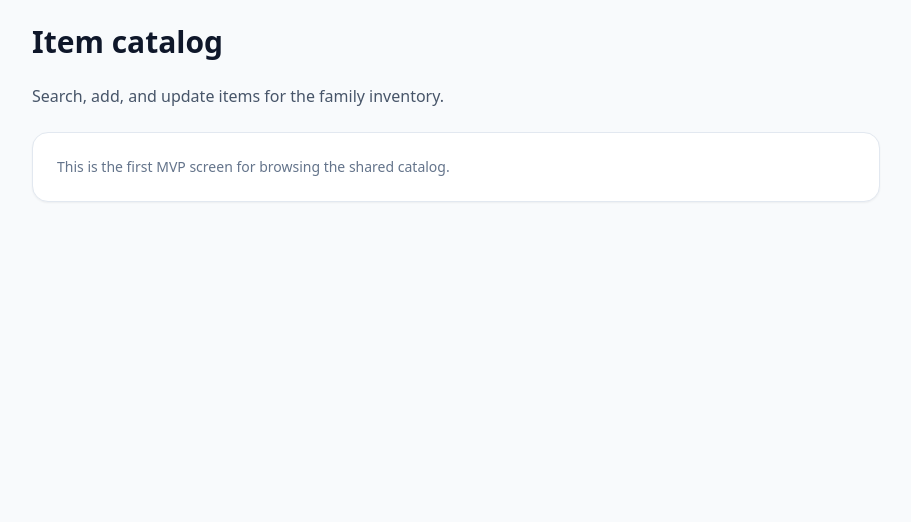
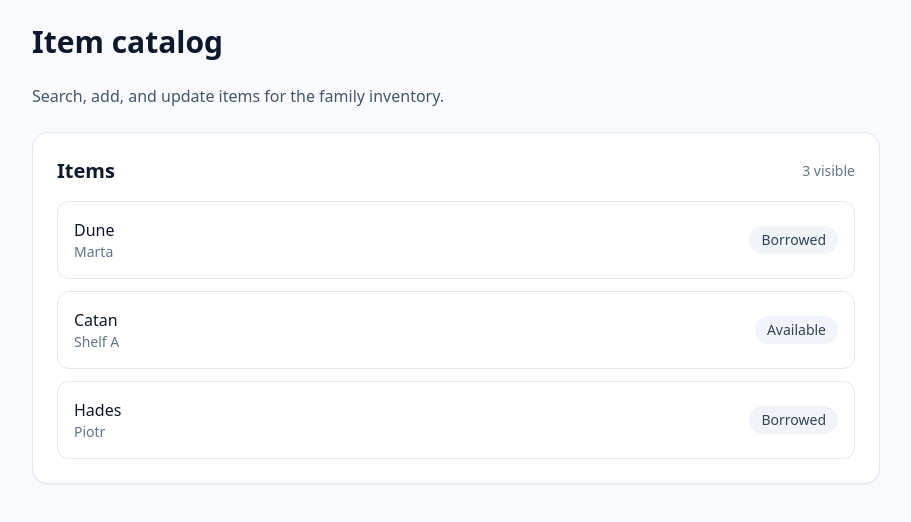
Before and after one commit to kpodlewski/family-shelf, a Next.js app: page /items in a window 1280 px wide. Shown: the top 522 px of the page, without its empty margins (184-1095 px from the left). Built offline with nearby package versions, Linux system fonts and the light colour scheme.

Commit message:
test 10x skills

```diff
--- a/src/app/items/page.tsx
+++ b/src/app/items/page.tsx
@@ -1,11 +1,37 @@
+import { formatItemStatus } from '@/lib/formatItemStatus'
+
+const items = [
+  { name: 'Dune', status: 'Borrowed', location: 'Marta' },
+  { name: 'Catan', status: 'Available', location: 'Shelf A' },
+  { name: 'Hades', status: 'Borrowed', location: 'Piotr' },
+]
+
 export default function ItemsPage() {
   return (
     <main className="mx-auto flex min-h-screen max-w-4xl flex-col gap-6 p-6">
       <h1 className="text-3xl font-semibold">Item catalog</h1>
       <p className="text-slate-600">Search, add, and update items for the family inventory.</p>
-      <div className="rounded-2xl border border-slate-200 bg-white p-6 shadow-sm">
-        <p className="text-sm text-slate-500">This is the first MVP screen for browsing the shared catalog.</p>
-      </div>
+
+      <section className="rounded-2xl border border-slate-200 bg-white p-6 shadow-sm">
+        <div className="mb-4 flex items-center justify-between">
+          <h2 className="text-xl font-semibold">Items</h2>
+          <span className="text-sm text-slate-500">{items.length} visible</span>
+        </div>
+
+        <div className="grid gap-3">
+          {items.map((item) => (
+            <div key={item.name} className="flex items-center justify-between rounded-xl border border-slate-200 p-4">
+              <div>
+                <p className="font-medium">{item.name}</p>
+                <p className="text-sm text-slate-500">{item.location}</p>
+              </div>
+              <span className="rounded-full bg-slate-100 px-3 py-1 text-sm font-medium text-slate-700">
+                {formatItemStatus(item.status)}
+              </span>
+            </div>
+          ))}
+        </div>
+      </section>
     </main>
   )
 }
--- /dev/null
+++ b/src/lib/formatItemStatus.ts
@@ -0,0 +1,14 @@
+export function formatItemStatus(status: string): string {
+  const normalizedStatus = status.trim().toLowerCase()
+
+  switch (normalizedStatus) {
+    case 'available':
+      return 'Available'
+    case 'borrowed':
+      return 'Borrowed'
+    case 'maintenance':
+      return 'Maintenance'
+    default:
+      return status || 'Unknown'
+  }
+}
```
Also changed, not shown: 1 other file (tests, documents, lock files or other folders).
